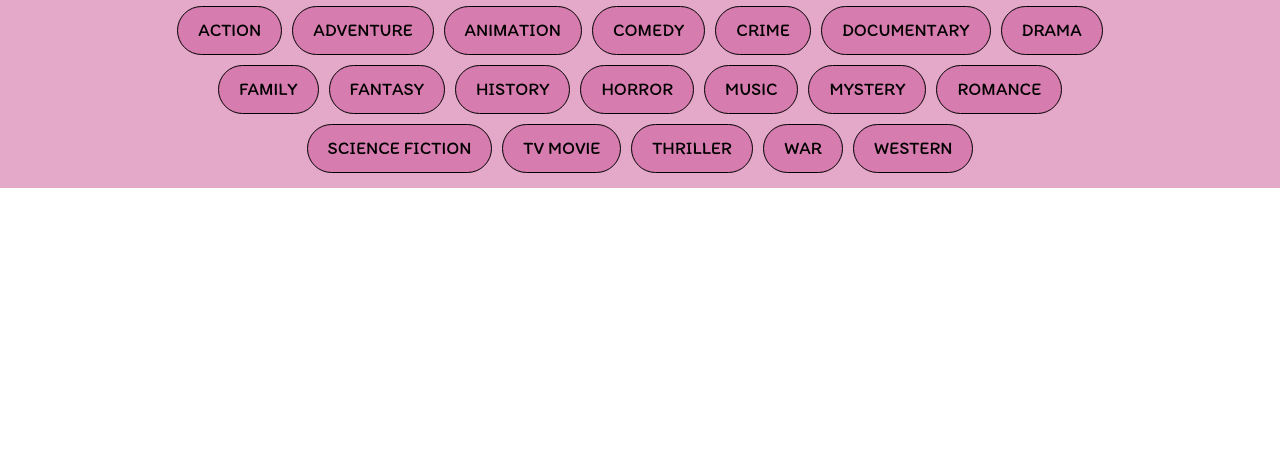
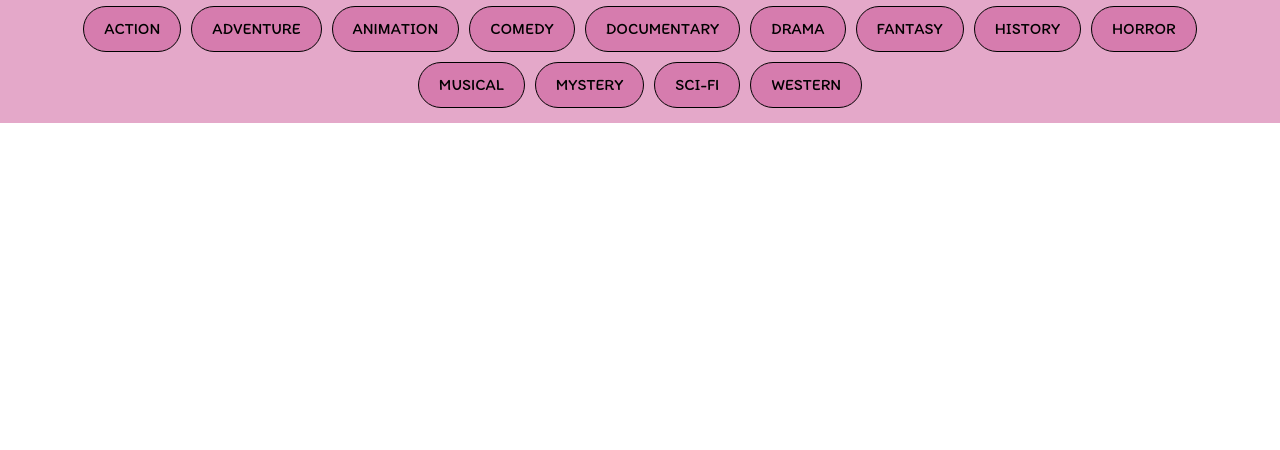
Before and after one commit to al-ell/TMDB, a plain HTML site: page index.html in a window 1280 px wide. Shown: the part 275-725 px from the top of the page. Drawn offline with nearby package versions, Linux system fonts and the light colour scheme; no server answers; a web font is replaced by a local one.

Commit message:
feat: searchbar with genre filter working

```diff
--- a/assets/css/style.css
+++ b/assets/css/style.css
@@ -94,9 +94,12 @@
 Videos 53 - 56
 Body - Movie Cards */
 
+
+
  .main {
      display: flex;
      flex-wrap: wrap;
+     justify-content: center;
  }
 
  .movie {
@@ -184,7 +187,7 @@ Body - Movie Cards */
  /* Genre Button styling. Adapted from video tutorial: */
 
  #tags {
-     width: 80%;
+     width: 90%;
      display: flex;
      flex-wrap: wrap;
      justify-content: center;
@@ -199,7 +202,7 @@ Body - Movie Cards */
      display: inline-block;
      text-transform: uppercase;
      font-family: itim, sans-serif;
-     font-size: 18px;
+     font-size: 16px;
      border: 1px solid black;
  }
 
--- a/assets/js/main.js
+++ b/assets/js/main.js
@@ -9,9 +9,9 @@ const apiUrl =
     "https://api.themoviedb.org/3/genre/10751/movies?api_key=2fcc9b1d9695840cb0066635e69b01b2&language=en&include_adult=false&sort_by=popularity.desc";
 // Movie poster file path:
 const imgPath = "https://image.tmdb.org/t/p/w500";
+// Search bar with successful genre filtering (not supported in search API) https://www.themoviedb.org/talk/6441194ffcec2e0439d8d361:
 // Search bar endpoint:
-const searchAPI =
-    'https://api.themoviedb.org/3/search/movie?certification_country=US&certification.lte=G&with_genres=10751&include_adult=false&sort_by=popularity.desc&api_key=2fcc9b1d9695840cb0066635e69b01b2&query="';
+const searchAPI = 'https://api.themoviedb.org/3/discover/movie?api_key=2fcc9b1d9695840cb0066635e69b01b2&with_genres=10751&include_adult=false&sort_by=popularity.desc&with_text_query="';
 
 // Tutorial to add genre buttons : https://www.youtube.com/watch?v=_KzimS9fcM0
 const genreUrl = 'https://api.themoviedb.org/3/discover/movie?sort_by=popularity.desc&api_key=2fcc9b1d9695840cb0066635e69b01b2';
@@ -35,20 +35,12 @@ const genre = [
         name: "Comedy",
     },
     {
-        id: 80,
-        name: "Crime",
-    },
-    {
         id: 99,
         name: "Documentary",
     },
     {
         id: 18,
         name: "Drama",
-    },
-    {
-        id: 10751,
-        name: "Family",
     },
     {
         id: 14,
@@ -64,31 +56,15 @@ const genre = [
     },
     {
         id: 10402,
-        name: "Music",
+        name: "Musical",
     },
     {
         id: 9648,
         name: "Mystery",
     },
     {
-        id: 10749,
-        name: "Romance",
-    },
-    {
         id: 878,
-        name: "Science Fiction",
-    },
-    {
-        id: 10770,
-        name: "TV Movie",
-    },
-    {
-        id: 53,
-        name: "Thriller",
-    },
-    {
-        id: 10752,
-        name: "War",
+        name: "Sci-Fi",
     },
     {
         id: 37,
```
